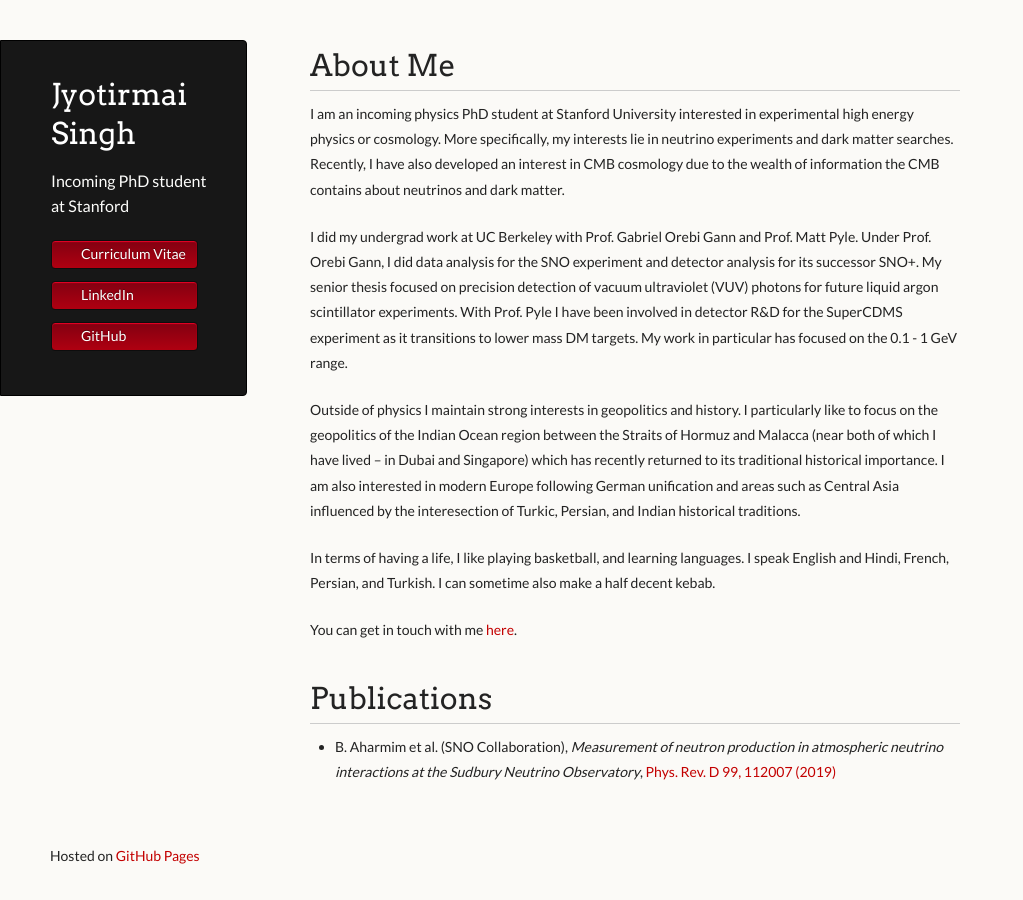
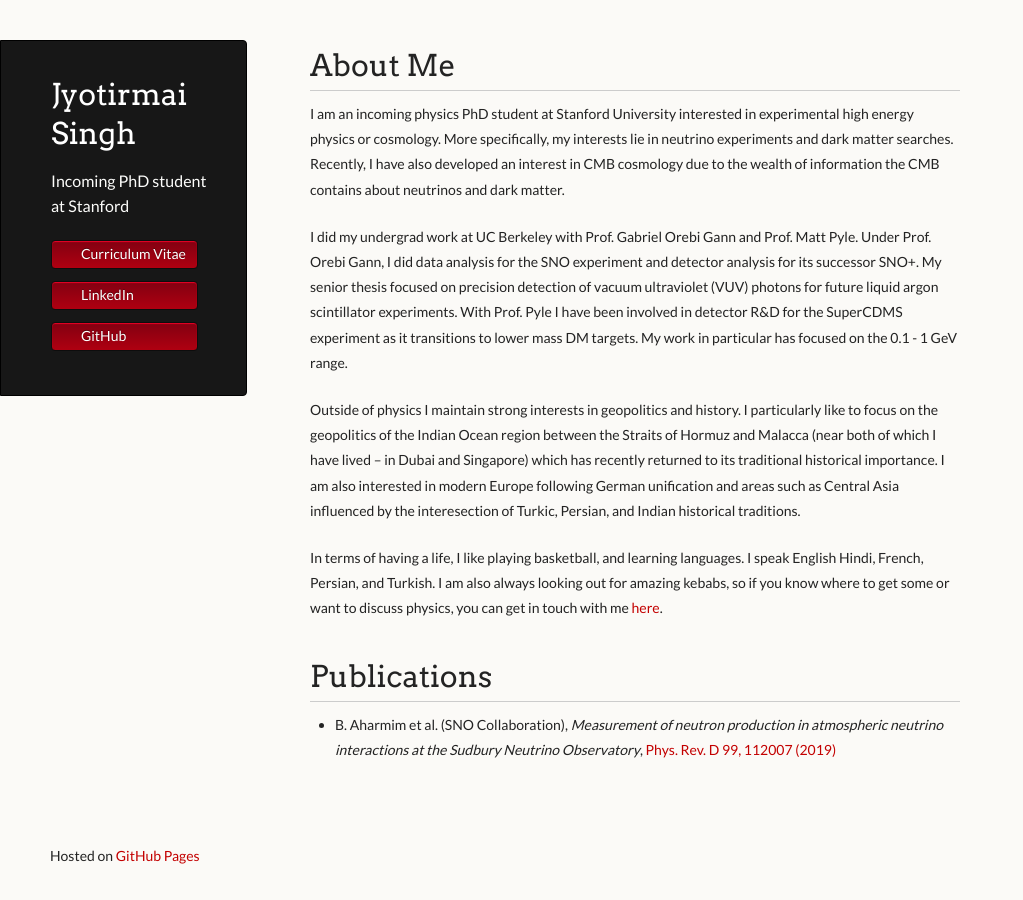
Before and after one commit to joe-singh/joe-singh.github.io, a Jekyll site: the page built from index.md, in a window 1280 px wide. Shown: the whole page, without its empty margins (0-1023 px from the left). Built offline with Jekyll 4.4.1, drawn with Linux system fonts in a browser that asks for light colours.

Commit message:
Update info

```diff
--- a/index.md
+++ b/index.md
@@ -26,9 +26,8 @@ Straits of Hormuz and Malacca (near both of which I have lived -- in Dubai and S
 also interested in modern Europe following German unification and areas such as Central Asia influenced by the interesection of Turkic, Persian, and Indian historical
 traditions.
 
-In terms of having a life, I like playing basketball, and learning languages. I speak English and Hindi, French, Persian, and Turkish. I can sometime also make a half decent kebab.
-
-You can get in touch with me [here](mailto:joesingh@stanford.edu).
+In terms of having a life, I like playing basketball, and learning languages. I speak English Hindi, French, Persian, and Turkish. I am also always looking out for amazing
+kebabs, so if you know where to get some or want to discuss physics, you can get in touch with me [here](mailto:joesingh@stanford.edu).
 
 
 # Publications
```
